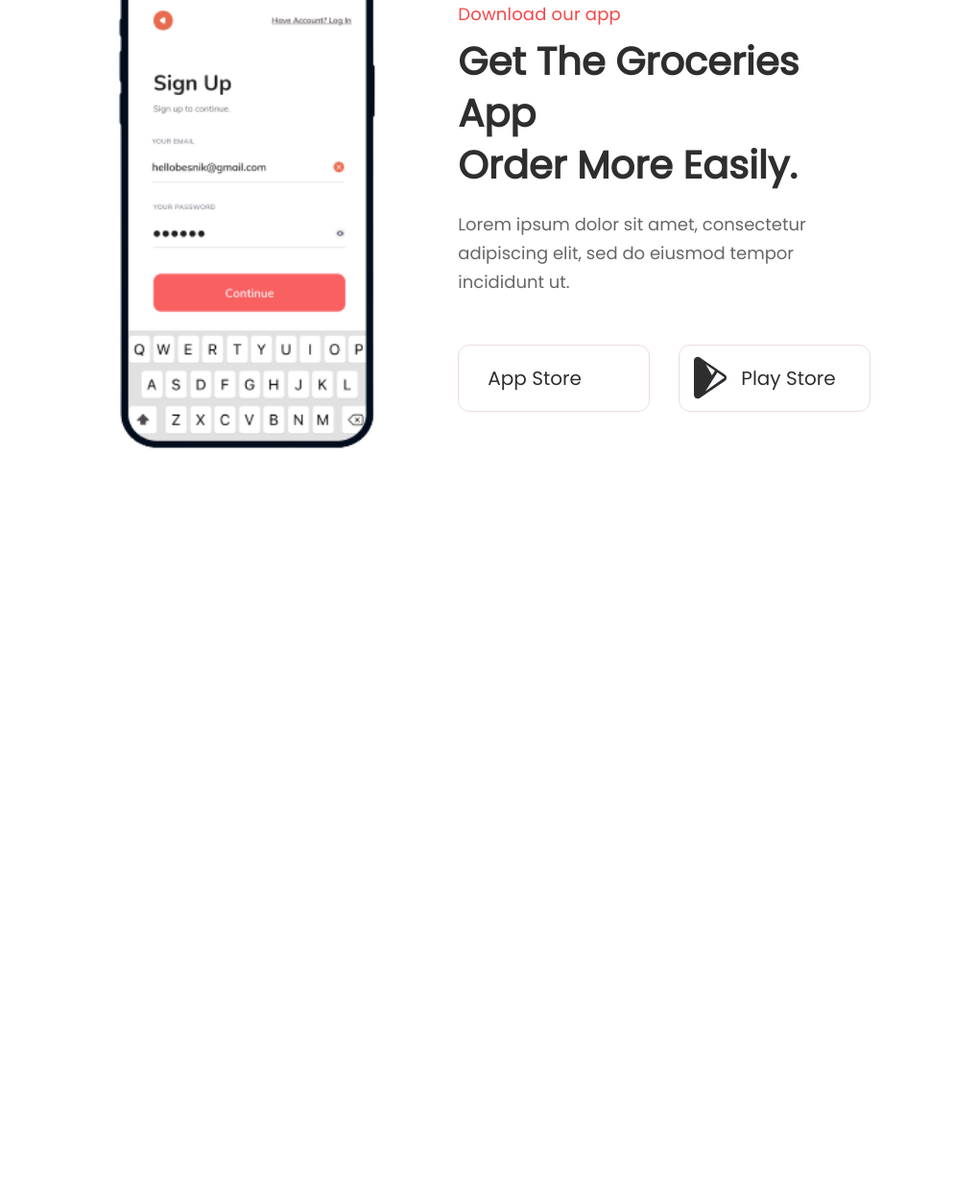
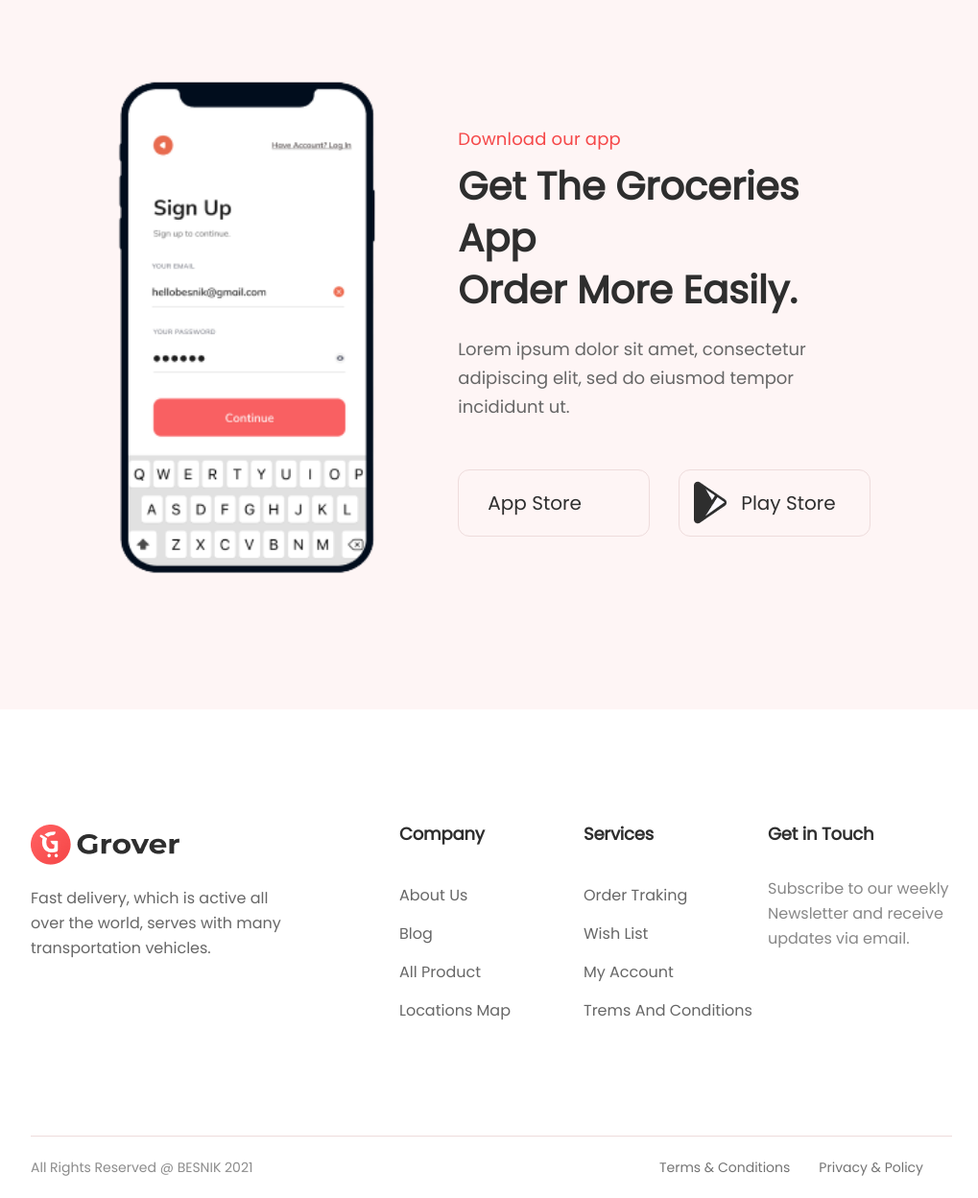
Before and after one commit to RomjanHossainn/figma-to-htm-1, a plain HTML site: page index.html in a window 1280 px wide. Shown: the part 3173-4421 px from the top of the page at 96% size, without its empty margins (128-1147 px from the left). Before the commit the page ends 3652 px from the top, so only its background shows below. Drawn offline with Linux system fonts and the light colour scheme.

Commit message:
restourent website complete

```diff
--- a/index.html
+++ b/index.html
@@ -170,7 +170,7 @@
             </div>
         </section>
         <!-- app order section start section 5 -->
-        <section>
+        <section class="order-app-section">
             <div class="container">
                 <div class="order-app-container">
                     <div class="order-phone-img">
@@ -195,5 +195,47 @@
             </div>
         </section>
      </main>
+     <footer>
+        <div class="container">
+            <div class="footer-top">
+                <div class="grover-footer">
+                    <div class="grover-left-text">
+                        <img src="image/logo.png" alt="">
+                        <p>Fast delivery, which is active all <br> over the world, serves with many <br> transportation vehicles.</p>
+                    </div>
+                    <div class="footer-item">
+                        <h5>Company</h5>
+                        <ul>
+                            <li>About Us</li>
+                            <li>Blog</li>
+                            <li>All Product</li>
+                            <li>Locations Map</li>
+                        </ul>
+                    </div>
+                    <div class="footer-item">
+                        <h5>Services</h5>
+                        <ul>
+                            <li>Order Traking</li>
+                            <li>Wish List</li>
+                            <li>My Account</li>
+                            <li>Trems And Conditions</li>
+                        </ul>
+                    </div>
+                    <div class="footer-item">
+                        <h5>Get in Touch</h5>
+                        <p>Subscribe to our weekly Newsletter and receive updates via email.</p>
+                    </div>
+                </div>
+            </div>
+            <div class="footer-line"></div>
+            <div class="footer-bottom">
+                <p>All Rights Reserved @ BESNIK 2021</p>
+                <ul>
+                    <li>Terms & Conditions</li>
+                    <li>Privacy & Policy</li>
+                </ul>
+            </div>
+        </div>
+     </footer>
 </body>
 </html>
--- a/style/style.css
+++ b/style/style.css
@@ -581,6 +581,12 @@
 
 /* app order section start */
 
+.order-app-section{
+    background-color:#FEF5F5;
+    padding: 130px 0px;
+    margin-bottom: 120px;
+}
+
 .order-app-container{
     display: flex;
     align-items: center;
@@ -641,6 +647,8 @@
     border-radius: 12px;
     border: 1.5px solid #EEDCDC;
     padding: 0px 15px;
+    border: 1px solid #EEDCDC;
+    cursor: pointer;
 }
 
 .app-store-btn a{
@@ -651,3 +659,93 @@
     line-height: 20px;
     display: inline-block;
 }
+
+/* footer desgin start */
+
+.grover-footer{
+    display: flex;
+    padding-bottom: 80px;
+
+}
+.grover-footer div{
+    flex-basis: 20%;
+}
+
+.grover-left-text{
+    flex-basis: 40% !important;
+}
+
+.grover-left-text p{
+    color: #676767;
+    font-size: 16px;
+    font-style: normal;
+    font-weight: 400;
+    line-height: 26px;
+}
+
+.grover-left-text img{
+    margin-bottom: 15px;
+    cursor: pointer;
+}
+
+.footer-item h5{
+    margin-bottom: 34px;
+    color: #2E2E2E;
+    font-size: 18px;
+    font-style: normal;
+    font-weight: 600;
+    line-height: 20px;
+    letter-spacing: -0.18px;
+}
+
+.footer-item p{
+    color: #888;
+    font-size: 16px;
+    font-style: normal;
+    font-weight: 400;
+    line-height: 26px;
+}
+
+.footer-item ul li{
+    cursor: pointer;
+    color: #676767;
+    font-size: 16px;
+    font-style: normal;
+    font-weight: 400;
+    line-height: 40px;
+}
+
+.footer-line{
+    width: 100%;
+    height: 1px;
+    background-color: #EEDCDC;
+    margin-bottom: 20px;
+    margin-top: 30px;
+}
+
+.footer-bottom{
+    display: flex;
+    justify-content: space-between;
+    align-items: center;
+    padding-bottom: 20px;
+}
+.footer-bottom ul{
+    display: flex;
+    align-items: center;
+}
+.footer-bottom ul li{
+    margin-right: 30px;
+    color: #747474;
+    font-size: 14px;
+    font-weight: 500;
+    line-height: 24px;
+}
+
+.footer-bottom p{
+    color: #8C8C8C;
+    text-align: center;
+    font-size: 14px;
+    font-style: normal;
+    font-weight: 400;
+    line-height: 24px;
+}
```
